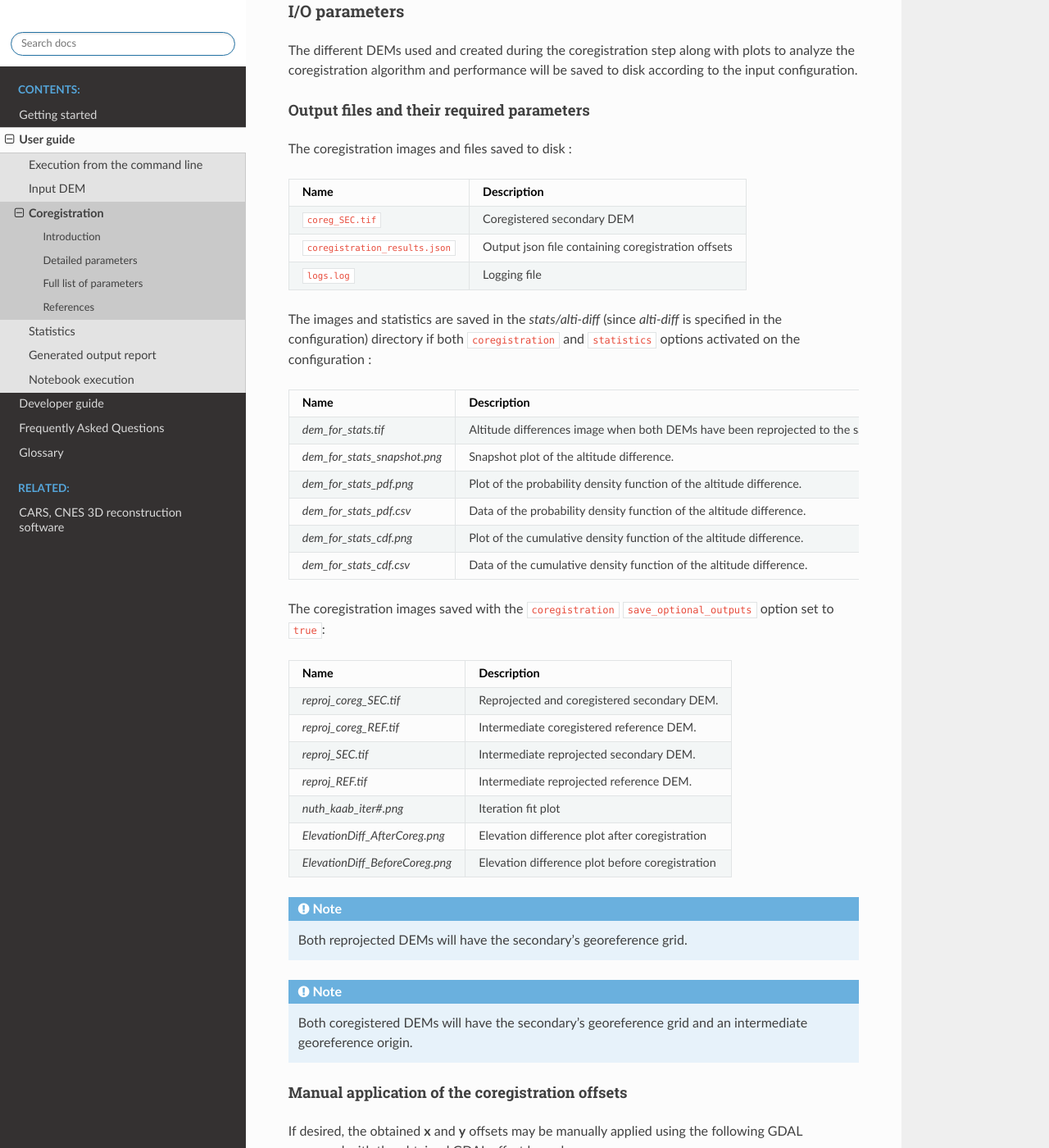
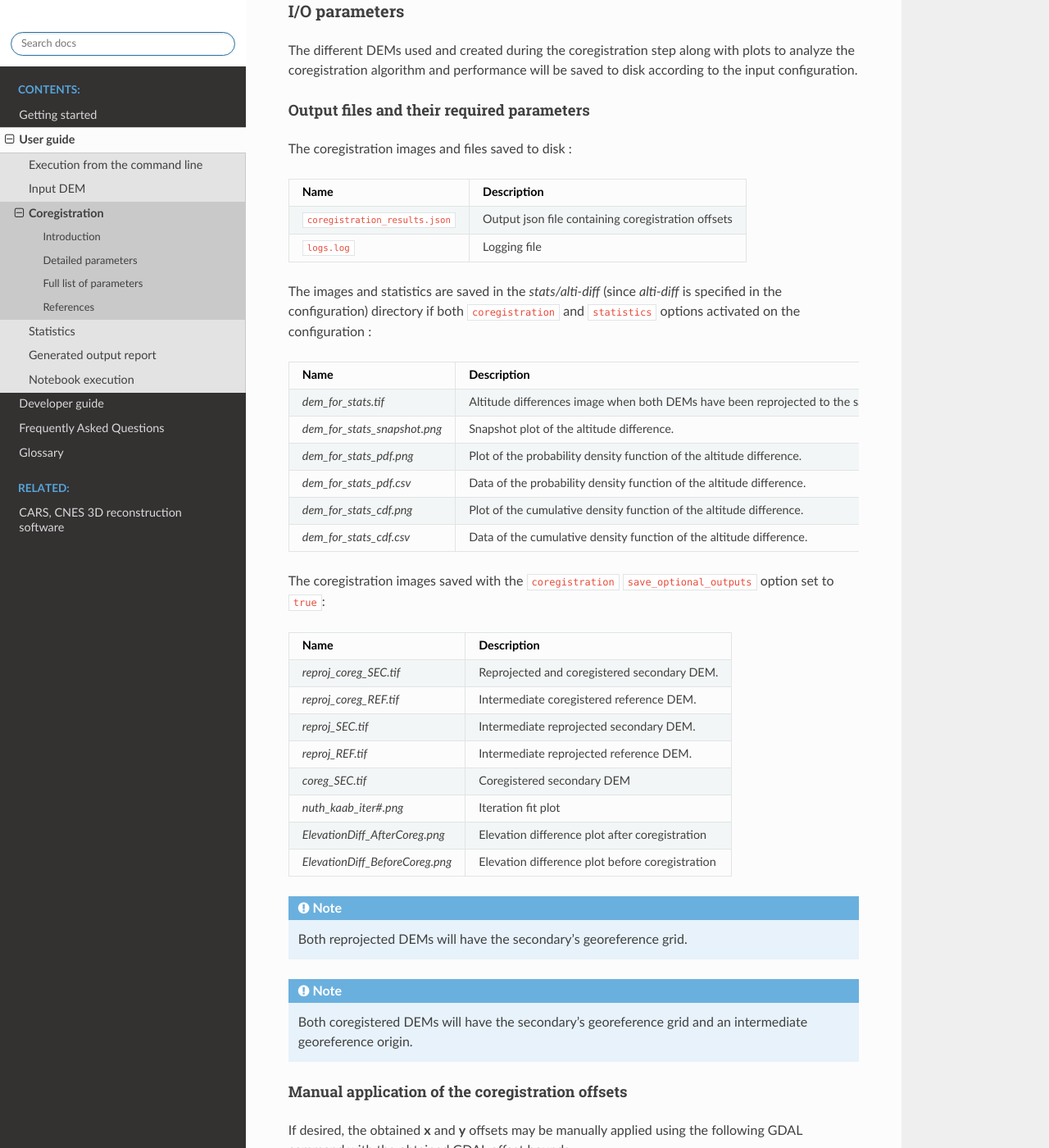
Before and after one commit to CNES/demcompare, a Sphinx documentation site: the page built from docs/source/userguide/coregistration.rst, in a window 1280 px wide and 1400 px high, scrolled down 5871 px. Shown: the whole window at 82% size. Built offline with Sphinx 7.4.7 and the Read the Docs theme 2.0.0, drawn with Linux system fonts in a browser that asks for light colours; formulas are drawn with MathJax 3; pages that are not in the unit, such as notebooks, are missing from menus; part of the change alters nothing that is shown.

```diff
--- a/docs/source/userguide/coregistration.rst
+++ b/docs/source/userguide/coregistration.rst
@@ -228,7 +228,6 @@ The coregistration images and files saved to disk :
     :widths: auto
     :align: left
 
-    ``coreg_SEC.tif``,Coregistered secondary DEM
     ``coregistration_results.json``,Output json file containing coregistration offsets
     ``logs.log``,Logging file
 
@@ -262,6 +261,7 @@ The coregistration images saved with the ``coregistration`` ``save_optional_outp
     *reproj_coreg_REF.tif*,Intermediate coregistered reference DEM.
     *reproj_SEC.tif*,Intermediate reprojected secondary DEM.
     *reproj_REF.tif*, Intermediate reprojected reference DEM.
+    *coreg_SEC.tif*, Coregistered secondary DEM
     *nuth_kaab_iter#.png*,Iteration fit plot
     *ElevationDiff_AfterCoreg.png*,Elevation difference plot after coregistration
     *ElevationDiff_BeforeCoreg.png*,Elevation difference plot before coregistration
```
